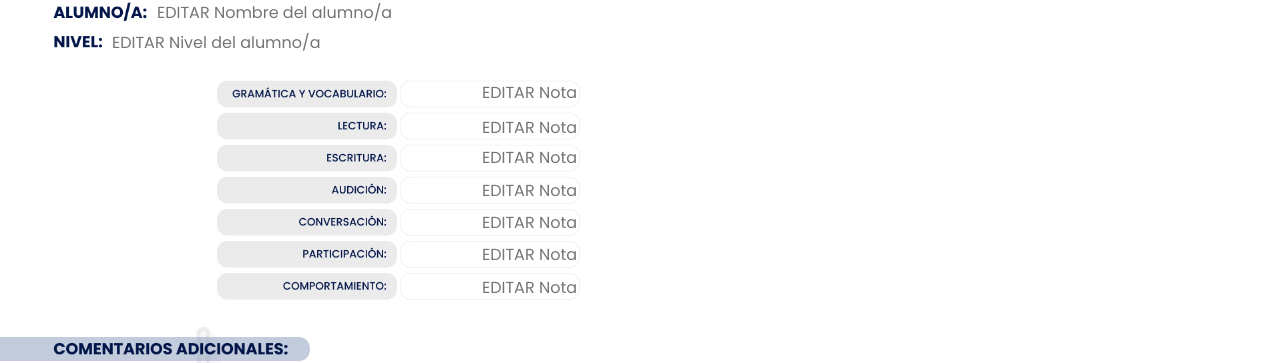
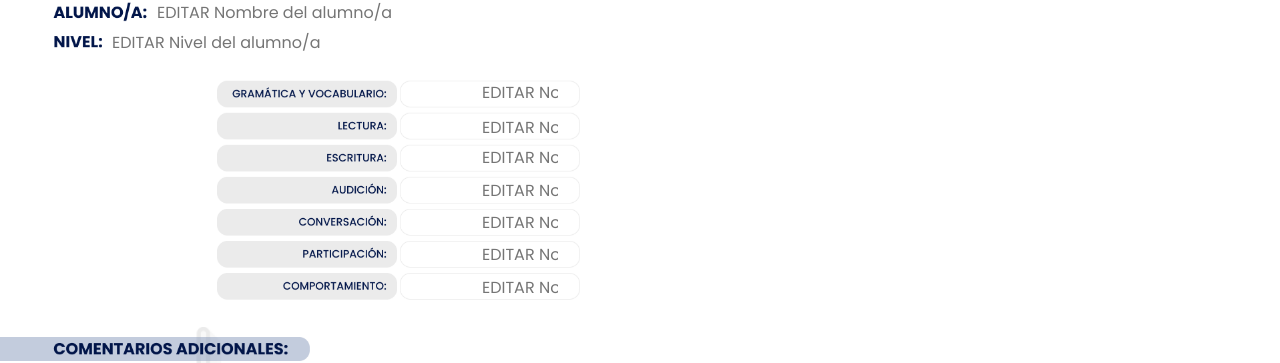
Before and after one commit to migvalera/diplomas-trivium, a plain HTML site: page index.html in a window 1280 px wide. Shown: the part 171-534 px from the top of the page. Drawn offline with Linux system fonts and the light colour scheme.

Commit message:
Update index.html

```diff
--- a/index.html
+++ b/index.html
@@ -41,7 +41,6 @@
       position: absolute;
       border: none;
       background: transparent;
-      width: 80px;
       font-family: 'Poppins', sans-serif;
       font-size: 16px;
       color: #011549;
@@ -118,13 +117,13 @@
     <!-- INPUTS -->
     <input class="input-text" style="top: 170px; left: 155px;" placeholder="EDITAR Nombre del alumno/a">
     <input class="input-text" style="top: 200px; left: 110px;" placeholder="EDITAR Nivel del alumno/a">
-    <input class="input-text" style="top: 250px; left: 480px;" placeholder="EDITAR Nota">
-    <input class="input-text" style="top: 285px; left: 480px;" placeholder="EDITAR Nota">
-    <input class="input-text" style="top: 315px; left: 480px;" placeholder="EDITAR Nota">
-    <input class="input-text" style="top: 348px; left: 480px;" placeholder="EDITAR Nota">
-    <input class="input-text" style="top: 380px; left: 480px;" placeholder="EDITAR Nota">
-    <input class="input-text" style="top: 412px; left: 480px;" placeholder="EDITAR Nota">
-    <input class="input-text" style="top: 445px; left: 480px;" placeholder="EDITAR Nota">
+    <input class="input-text" style="top: 250px; left: 480px;  width: 80px;" placeholder="EDITAR Nota">
+    <input class="input-text" style="top: 285px; left: 480px;  width: 80px;" placeholder="EDITAR Nota">
+    <input class="input-text" style="top: 315px; left: 480px;  width: 80px;" placeholder="EDITAR Nota">
+    <input class="input-text" style="top: 348px; left: 480px;  width: 80px;" placeholder="EDITAR Nota">
+    <input class="input-text" style="top: 380px; left: 480px;  width: 80px;" placeholder="EDITAR Nota">
+    <input class="input-text" style="top: 412px; left: 480px;  width: 80px;" placeholder="EDITAR Nota">
+    <input class="input-text" style="top: 445px; left: 480px;  width: 80px;" placeholder="EDITAR Nota">
 
     <textarea class="input-text" style="top: 555px; left: 70px; width: 140px; height: 106px;" placeholder="EDITAR Teacher"></textarea>
     <textarea class="input-text input-box" style="top: 555px; left: 220px; width: 512px; height: 106px;" placeholder="EDITAR Comentario adicional"></textarea>
```
